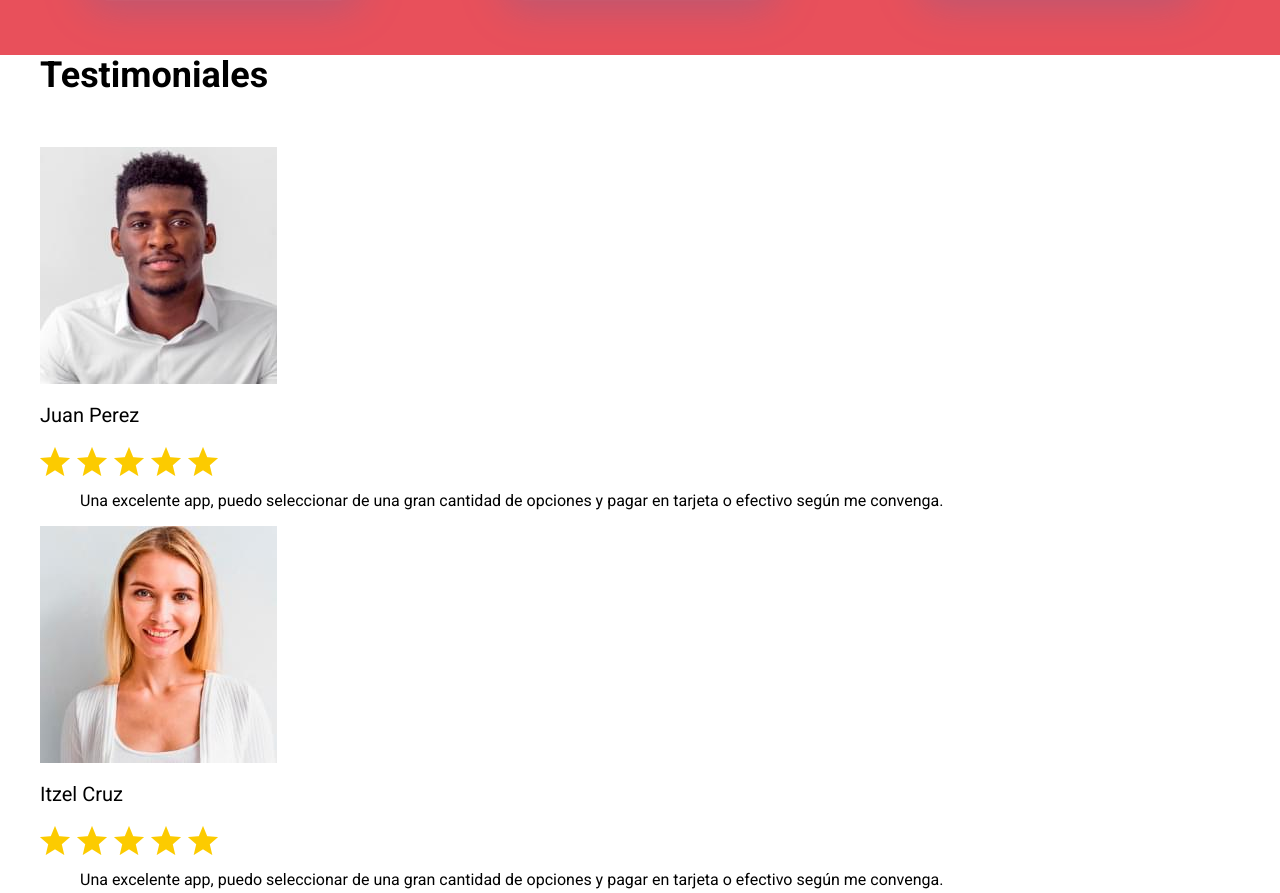
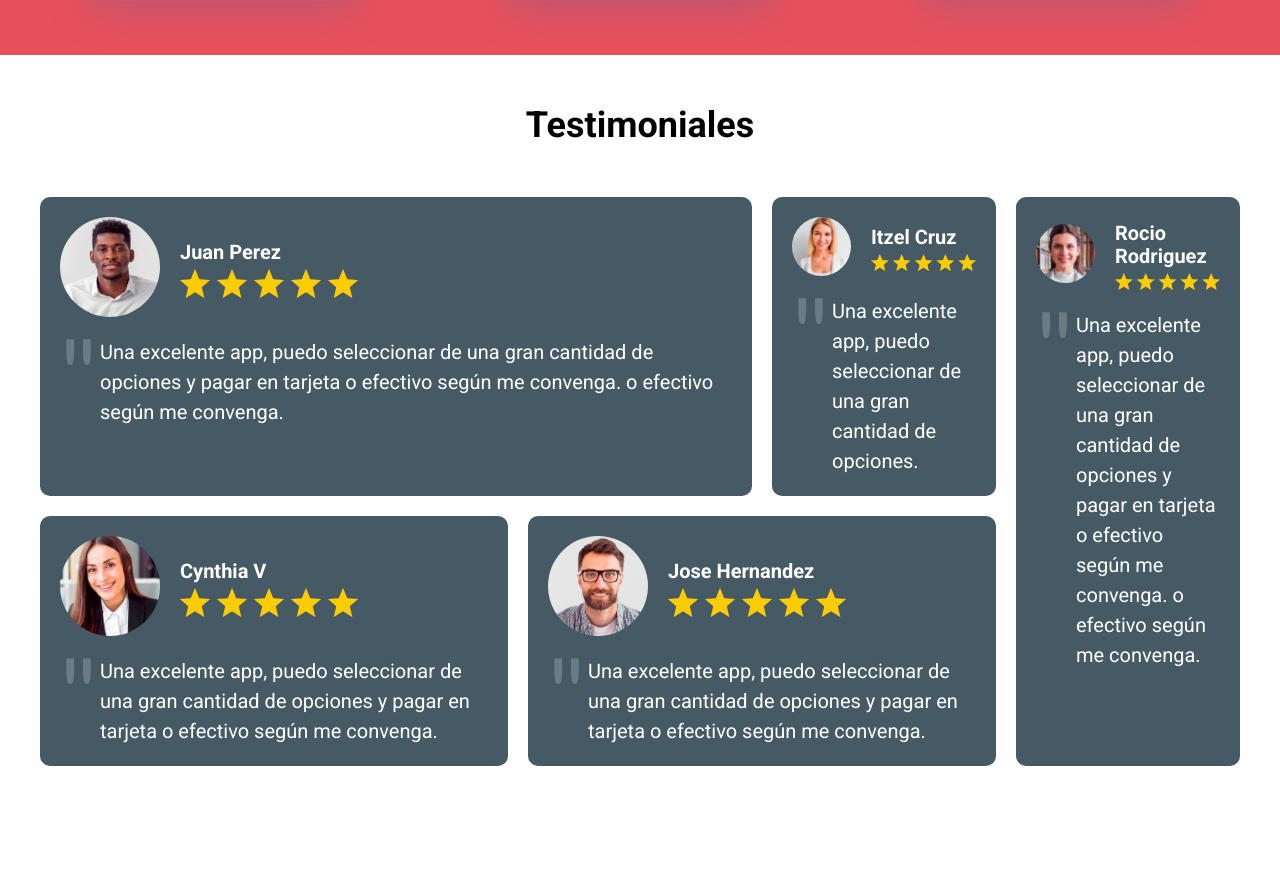
Before and after one commit to sebaa-loda/App-Comida, a website: page index.html in a window 1280 px wide. Shown: the part 1689-2582 px from the top of the page. After the commit the page ends 2505 px from the top, so only its background shows below. Drawn offline with Linux system fonts and the light colour scheme.

Commit message:
end testimoniales

```diff
--- a/index.html
+++ b/index.html
@@ -78,7 +78,7 @@
                 </header>
 
                 <blockquote class="testimonial__texto">
-                    Una excelente app, puedo seleccionar de una gran cantidad de opciones y pagar en tarjeta o efectivo según me convenga.
+                    Una excelente app, puedo seleccionar de una gran cantidad de opciones y pagar en tarjeta o efectivo según me convenga. o efectivo según me convenga.
                 </blockquote>
             </div>  <!-- tesminonial -->
 
@@ -94,7 +94,7 @@
                 </header>
 
                 <blockquote class="testimonial__texto">
-                    Una excelente app, puedo seleccionar de una gran cantidad de opciones y pagar en tarjeta o efectivo según me convenga.
+                    Una excelente app, puedo seleccionar de una gran cantidad de opciones.
                 </blockquote>
             </div>  <!-- tesminonial -->
 
@@ -111,6 +111,7 @@
 
                 <blockquote class="testimonial__texto">
                     Una excelente app, puedo seleccionar de una gran cantidad de opciones y pagar en tarjeta o efectivo según me convenga.
+                    o efectivo según me convenga.
                 </blockquote>
             </div>  <!-- tesminonial -->
 
--- a/src/scss/testimoniales/_testimonial.scss
+++ b/src/scss/testimoniales/_testimonial.scss
@@ -0,0 +1,70 @@
+@use 'base/variables' as v;
+@use 'base/mixins' as m;
+
+.testimonial{
+  background-color: v.$secundario;
+  padding: 2rem;
+  margin-bottom: 2rem;
+  border-radius: 1rem;
+  color: v.$blanco;
+
+  &:last-of-type{
+    margin-bottom: 0;
+  }
+
+  @include m.tablet{
+    margin-bottom: 0;
+    &:nth-child(1){
+      grid-column: 1/4;
+    }
+
+    &:nth-child(3){
+      grid-column: 5/6;
+      grid-row: 1/3;
+    }
+
+    &:nth-child(4){
+      grid-column: 1/3;
+    }
+
+    &:nth-child(5){
+      grid-column: 3/5;
+    }
+  }
+
+  &__header{
+    display: flex;
+    gap: 2rem;
+    align-items: center;
+  }
+
+  &__imagen{
+    flex-basis: 10rem;
+    border-radius: 50%;
+    overflow: hidden;
+  }
+
+  &__autor{
+    color: v.$blanco;
+    font-weight: bold;
+    margin: .5rem 0;
+  }
+
+  &__texto{
+    font-size: 2rem;
+    line-height: 1.5;
+    margin: 2rem 0 0 0;
+    padding-left: 4rem;
+    position: relative;
+
+    &::before{
+      content: ' " ';
+      font-size: 10rem;
+      position: absolute;
+      left: 0;
+      top: -4rem;
+      opacity: .2;
+      font-family: 'Trebuchet MS', 'Lucida Sans Unicode', 'Lucida Grande', 'Lucida Sans', Arial, sans-serif;
+    }
+  }
+}
--- a/src/scss/testimoniales/_testimoniales.scss
+++ b/src/scss/testimoniales/_testimoniales.scss
@@ -1,2 +1,18 @@
 @use 'base/variables' as v;
 @use 'base/mixins' as m;
+
+.testimoniales{
+  padding: v.$separacion 0;
+
+  &__heading{
+    text-align: center;
+
+  }
+
+  &__grid{
+    @include m.tablet{
+      @include m.grid(5, 2rem);
+    }
+  }
+
+}
```
Also changed, not shown: build/css/app.css, 1 other file.
